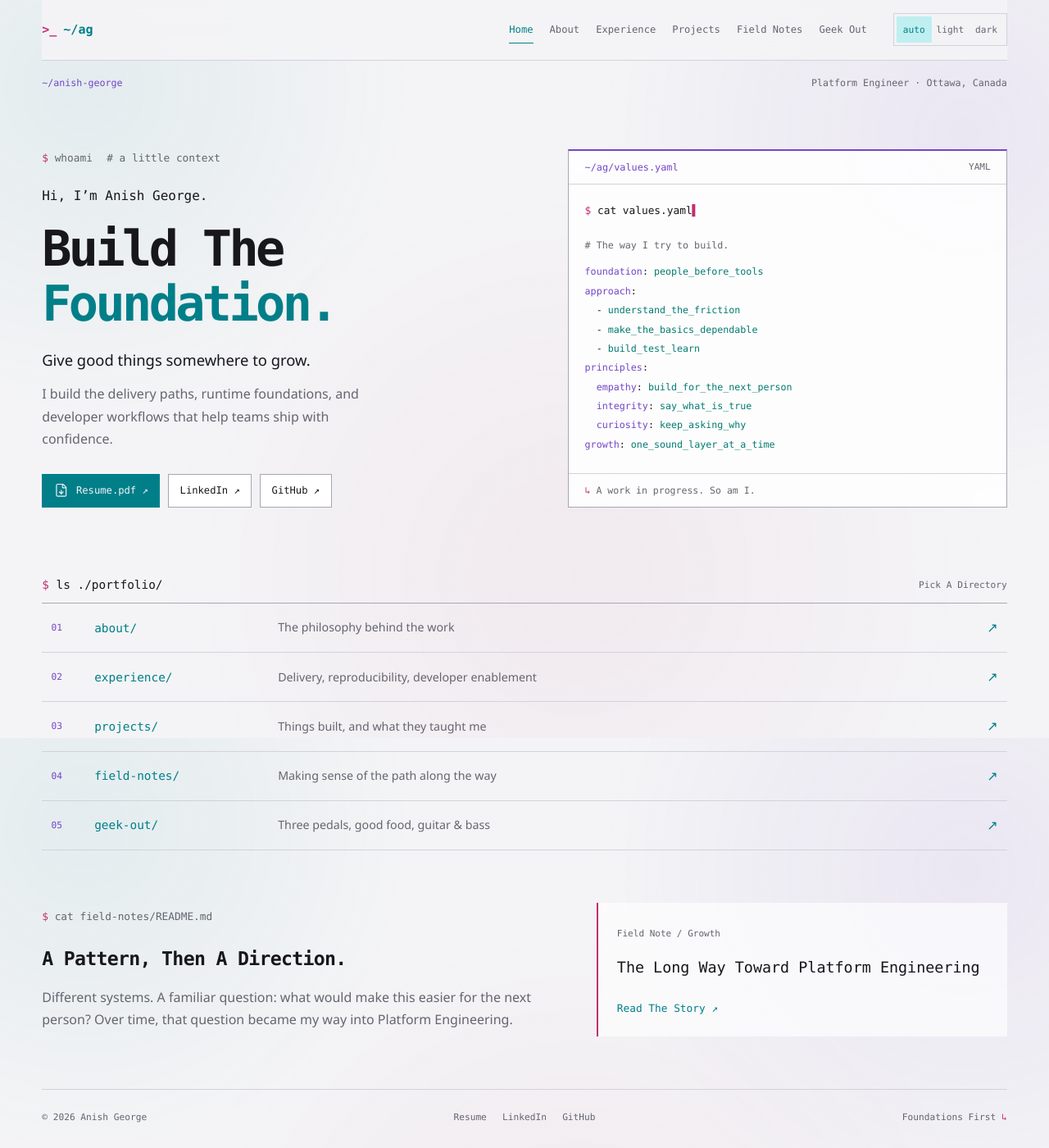
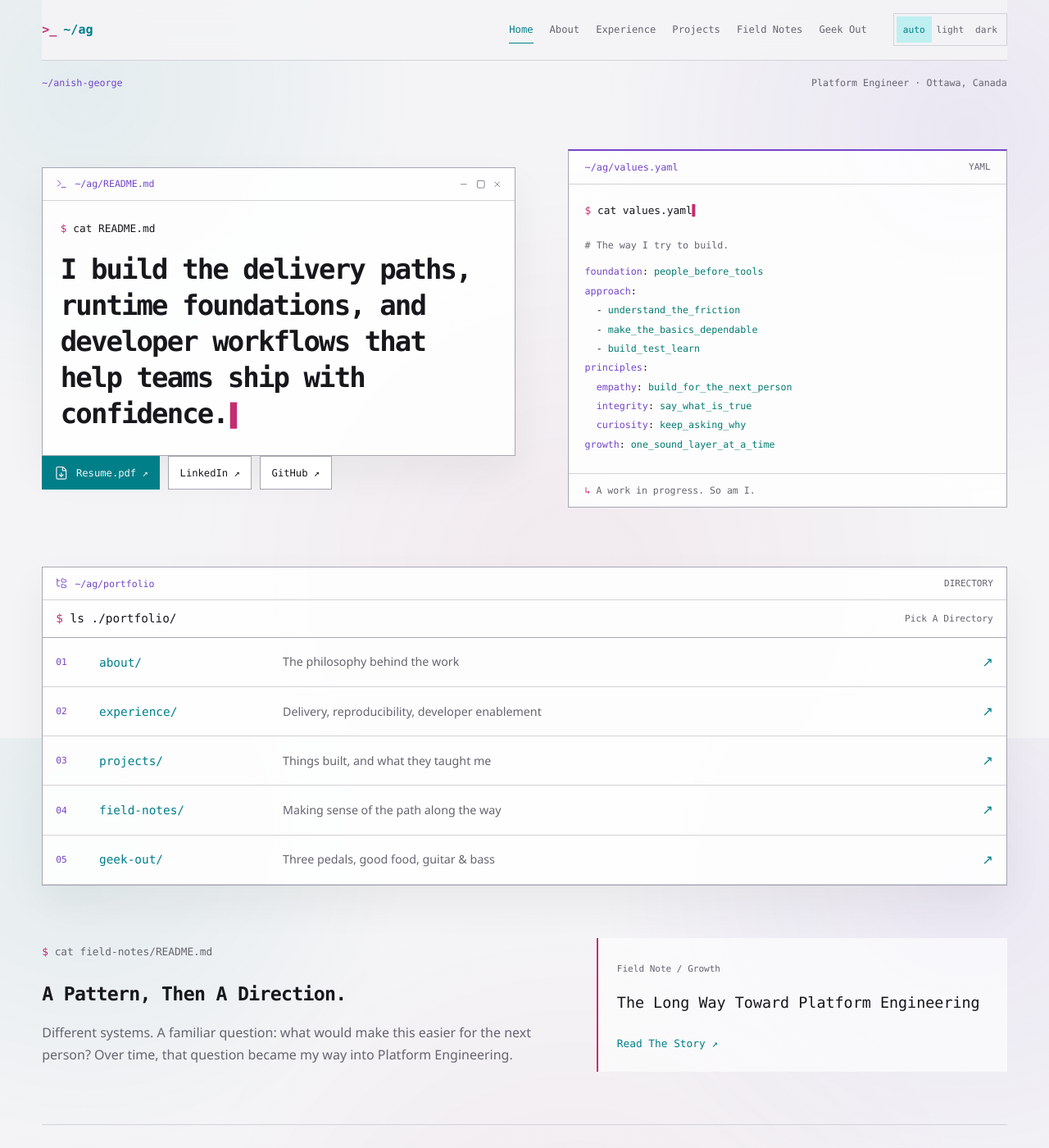
Before and after one commit to ANISHG-26/ANISHG-26.github.io, a Jekyll site: the page built from index.html, in a window 1280 px wide and 1400 px high. Shown: the whole window at 82% size. Built offline with Jekyll 4.4.1, drawn with Linux system fonts in a browser that asks for light colours; nearby versions of some CDN libraries.

Commit message:
feat: move portfolio thesis into terminal

```diff
--- a/_includes/site-header.html
+++ b/_includes/site-header.html
@@ -2,7 +2,6 @@
   <a class="wordmark identity-terminal" href="{{ '/about/' | relative_url }}" aria-label="About Anish George">
     <span class="prompt-mark" aria-hidden="true">&gt;_</span>
     <span class="terminal-prompt">~/ag</span>
-    <span class="identity-copy" aria-hidden="true">I build the delivery paths, runtime foundations, and developer workflows that help teams ship with confidence.</span>
   </a>
 
   <nav class="desktop-nav" aria-label="Primary navigation">
--- a/assets/css/portfolio.css
+++ b/assets/css/portfolio.css
@@ -38,11 +38,6 @@ svg { width: 1.1rem; height: 1.1rem; flex: 0 0 auto; }
 .wordmark { position: relative; display: inline-flex; width: fit-content; align-items: center; gap: .5rem; font: 700 .94rem var(--font-code); }
 .prompt-mark { color: var(--pink); }
 .terminal-prompt, .directory-name { color: var(--cyan); }
-.identity-copy { position: absolute; top: calc(100% + 1.5rem); left: 0; width: min(33rem, calc(100vw - 4rem)); padding: 1rem 1.2rem; border: 1px solid var(--border-strong); background: var(--surface); color: var(--foreground); font-size: .8rem; line-height: 1.7; font-weight: 400; opacity: 0; pointer-events: none; transform: translateY(-6px); transition: opacity .2s, transform .2s; }
-.identity-copy::before { content: "$ "; color: var(--pink); }
-.identity-terminal:hover .identity-copy, .identity-terminal:focus-visible .identity-copy { opacity: 1; transform: none; }
-.home-header .identity-copy { animation: identity-peek 4.8s .9s both; }
-.home-header .identity-terminal:hover .identity-copy, .home-header .identity-terminal:focus-visible .identity-copy { animation: none; opacity: 1; transform: none; }
 .desktop-nav { display: flex; gap: 1.25rem; font: .76rem var(--font-code); }
 .desktop-nav a { padding-block: .6rem; color: var(--muted-foreground); white-space: nowrap; }
 .desktop-nav a:hover, .desktop-nav a[aria-current] { color: var(--cyan); }
@@ -56,11 +51,16 @@ svg { width: 1.1rem; height: 1.1rem; flex: 0 0 auto; }
 .command-line, .section-index { color: var(--muted-foreground); font: .8rem/1.6 var(--font-code); margin-bottom: 1.6rem; }
 .shell-comment, .yaml-comment { color: var(--muted-foreground); }
 .shell-comment { margin-left: .6rem; }
-.name-line { font: 1rem var(--font-code); margin-bottom: 1.4rem; }
-.foundation-copy h1 { font-size: clamp(2.6rem, 4.7vw, 4.15rem); line-height: 1.12; letter-spacing: -.06em; margin-bottom: 1.15rem; }
-.foundation-copy h1 > span { color: var(--cyan); }
-.hero-subline { font-size: 1.15rem; margin-bottom: .8rem; }
-.hero-thesis { max-width: 43ch; color: var(--muted-foreground); margin-bottom: 1.8rem; font-size: 1rem; }
+.hero-terminal, .directory-terminal { border: 1px solid var(--border-strong); background: color-mix(in srgb, var(--surface) 90%, transparent); box-shadow: 0 1.4rem 3rem color-mix(in srgb, var(--foreground) 5%, transparent); }
+.terminal-window-bar { display: flex; align-items: center; justify-content: space-between; gap: 1rem; padding: .75rem 1rem; border-bottom: 1px solid var(--border); color: var(--purple); font: .72rem var(--font-code); }
+.terminal-window-bar span:first-child { display: inline-flex; align-items: center; gap: .55rem; }
+.terminal-window-bar svg { width: .9rem; height: .9rem; }
+.terminal-window-actions { display: inline-flex; gap: .55rem; color: var(--muted-foreground); }
+.terminal-window-actions svg { width: .72rem; height: .72rem; }
+.hero-terminal-body { padding: 1.5rem 1.35rem 1.75rem; }
+.hero-terminal-body .command-line { margin-bottom: 1.1rem; color: var(--foreground); }
+.hero-thesis { max-width: 26ch; color: var(--foreground); margin: 0; font: 700 clamp(1.5rem, 2.65vw, 2.45rem)/1.3 var(--font-code); letter-spacing: -.055em; }
+.hero-thesis .terminal-caret { margin-left: .12em; font-size: .8em; }
 .hero-actions { display: flex; flex-wrap: wrap; gap: .6rem; }
 .button { display: inline-flex; gap: .6rem; align-items: center; padding: .65rem .85rem; border: 1px solid var(--border-strong); font: .76rem/1.5 var(--font-code); transition: border-color .2s, transform .2s; }
 .button-primary { color: var(--background); background: var(--cyan); border-color: var(--cyan); }
@@ -79,10 +79,10 @@ svg { width: 1.1rem; height: 1.1rem; flex: 0 0 auto; }
 .panel-footnote { margin: 0; padding: .7rem 1.2rem; border-top: 1px solid var(--border); color: var(--muted-foreground); font: .72rem/1.6 var(--font-code); }
 .panel-footnote span { color: var(--pink); }
 .terminal-caret { color: var(--pink); animation: blink 1s steps(1,end) 5; }
-.section-bar { display: flex; align-items: center; justify-content: space-between; gap: 1rem; padding: .8rem 0; border-bottom: 1px solid var(--border-strong); }
+.section-bar { display: flex; align-items: center; justify-content: space-between; gap: 1rem; padding: .85rem 1rem; border-bottom: 1px solid var(--border-strong); }
 .section-bar h2 { margin: 0; font-size: .9rem; font-weight: 500; }
 .section-bar > span { font: .7rem var(--font-code); color: var(--muted-foreground); }
-.directory-list a { display: grid; grid-template-columns: 2.3rem 13rem 1fr auto; gap: 1rem; align-items: center; padding: 1rem .7rem; border-bottom: 1px solid var(--border); transition: background .2s, padding .2s; }
+.directory-list a { display: grid; grid-template-columns: 2.3rem 13rem 1fr auto; gap: 1rem; align-items: center; padding: 1rem; border-bottom: 1px solid var(--border); transition: background .2s, padding .2s; }
 .directory-list a:hover { background: var(--surface); padding-left: 1.1rem; }
 .directory-number { color: var(--purple); font: .7rem var(--font-code); }
 .directory-name { font: .9rem var(--font-code); }
@@ -175,7 +175,6 @@ svg { width: 1.1rem; height: 1.1rem; flex: 0 0 auto; }
 .motion-ready .reveal { opacity: 0; transform: translateY(10px); }
 .motion-ready .reveal.is-visible { opacity: 1; transform: none; transition: opacity .5s, transform .5s; }
 @keyframes blink { 50% { opacity: 0; } }
-@keyframes identity-peek { 0%,100% { opacity: 0; transform: translateY(-6px); } 12%,76% { opacity: 1; transform: none; } }
 @media (max-width: 1000px) {
   .site-header { gap: 1rem; }
   .desktop-nav { gap: .8rem; }
@@ -191,7 +190,6 @@ svg { width: 1.1rem; height: 1.1rem; flex: 0 0 auto; }
   .desktop-nav { grid-row: 2; grid-column: 1/-1; flex-wrap: wrap; gap: .3rem 1.3rem; }
   .theme-switcher { justify-self: end; }
   .foundation-hero { grid-template-columns: 1fr; padding-top: 2rem; gap: 2rem; }
-  .foundation-copy h1 { font-size: clamp(2.8rem,8vw,4rem); }
   .values-panel { max-width: 38rem; width: 100%; }
   .yaml-code { font-size: .8rem; }
   .home-notes, .about-lead { grid-template-columns: 1fr; gap: 2rem; }
@@ -205,8 +203,6 @@ svg { width: 1.1rem; height: 1.1rem; flex: 0 0 auto; }
   .section-shell, .site-header { width: calc(100% - 2rem); }
   .workspace-path { flex-direction: column; gap: .6rem; }
   .desktop-nav { gap: .25rem 1rem; font-size: .73rem; }
-  .identity-copy { width: calc(100vw - 2rem); }
-  .foundation-copy h1 { font-size: clamp(2.55rem, 10.5vw, 3.5rem); }
   .yaml-code { font-size: clamp(.63rem, 2.7vw, .78rem); }
   .values-body { padding: 1.2rem .9rem; }
   .section-bar > span { font-size: .6rem; }
--- a/index.html
+++ b/index.html
@@ -9,11 +9,13 @@ description: Platform engineering, thoughtful foundations, and a few things beyo
   <div class="workspace-path"><span>~/anish-george</span><span>Platform Engineer · Ottawa, Canada</span></div>
   <section class="foundation-hero" aria-labelledby="home-title">
     <div class="foundation-copy reveal">
-      <p class="command-line"><span class="prompt-mark">$</span> whoami <span class="shell-comment"># a little context</span></p>
-      <p class="name-line">Hi, I’m Anish George.</p>
-      <h1 id="home-title">Build The<br><span>Foundation.</span></h1>
-      <p class="hero-subline">Give good things somewhere to grow.</p>
-      <p class="hero-thesis">I build the delivery paths, runtime foundations, and developer workflows that help teams ship with confidence.</p>
+      <div class="hero-terminal" role="group" aria-labelledby="home-title">
+        <div class="terminal-window-bar"><span><i data-lucide="terminal" aria-hidden="true"></i> ~/ag/README.md</span><span class="terminal-window-actions" aria-hidden="true"><i data-lucide="minus"></i><i data-lucide="square"></i><i data-lucide="x"></i></span></div>
+        <div class="hero-terminal-body">
+          <p class="command-line"><span class="prompt-mark">$</span> cat README.md</p>
+          <h1 id="home-title" class="hero-thesis">I build the delivery paths, runtime foundations, and developer workflows that help teams ship with confidence.<span class="terminal-caret" aria-hidden="true">▌</span></h1>
+        </div>
+      </div>
       <div class="hero-actions">
         <a class="button button-primary" href="{{ '/assets/resume/anish-george-resume.pdf' | relative_url }}" target="_blank" rel="noopener"><i data-lucide="file-down" aria-hidden="true"></i> Resume.pdf ↗</a>
         <a class="button button-secondary" href="https://www.linkedin.com/in/anishgeorge97" target="_blank" rel="noopener noreferrer">LinkedIn ↗</a>
@@ -40,14 +42,17 @@ description: Platform engineering, thoughtful foundations, and a few things beyo
     </section>
   </section>
   <section class="workspace-directory reveal" aria-labelledby="directory-title">
-    <div class="section-bar"><h2 id="directory-title"><span class="prompt-mark">$</span> ls ./portfolio/</h2><span>Pick A Directory</span></div>
-    <nav class="directory-list" aria-label="Portfolio sections">
+    <div class="directory-terminal">
+      <div class="terminal-window-bar"><span><i data-lucide="folder-tree" aria-hidden="true"></i> ~/ag/portfolio</span><span class="file-type">DIRECTORY</span></div>
+      <div class="section-bar"><h2 id="directory-title"><span class="prompt-mark">$</span> ls ./portfolio/</h2><span>Pick A Directory</span></div>
+      <nav class="directory-list" aria-label="Portfolio sections">
       <a href="{{ '/about/' | relative_url }}"><span class="directory-number">01</span><span class="directory-name">about/</span><span class="directory-description">The philosophy behind the work</span><span aria-hidden="true">↗</span></a>
       <a href="{{ '/experience/' | relative_url }}"><span class="directory-number">02</span><span class="directory-name">experience/</span><span class="directory-description">Delivery, reproducibility, developer enablement</span><span aria-hidden="true">↗</span></a>
       <a href="{{ '/projects/' | relative_url }}"><span class="directory-number">03</span><span class="directory-name">projects/</span><span class="directory-description">Things built, and what they taught me</span><span aria-hidden="true">↗</span></a>
       <a href="{{ '/field-notes/' | relative_url }}"><span class="directory-number">04</span><span class="directory-name">field-notes/</span><span class="directory-description">Making sense of the path along the way</span><span aria-hidden="true">↗</span></a>
       <a href="{{ '/geek-out/' | relative_url }}"><span class="directory-number">05</span><span class="directory-name">geek-out/</span><span class="directory-description">Three pedals, good food, guitar &amp; bass</span><span aria-hidden="true">↗</span></a>
-    </nav>
+      </nav>
+    </div>
   </section>
   <section class="home-notes reveal" aria-labelledby="notes-title">
     <div><p class="command-line"><span class="prompt-mark">$</span> cat field-notes/README.md</p><h2 id="notes-title">A Pattern, Then A Direction.</h2><p>Different systems. A familiar question: what would make this easier for the next person? Over time, that question became my way into Platform Engineering.</p></div>
```
Also changed, not shown: docs/design-contract.md (+16 -5 lines).
